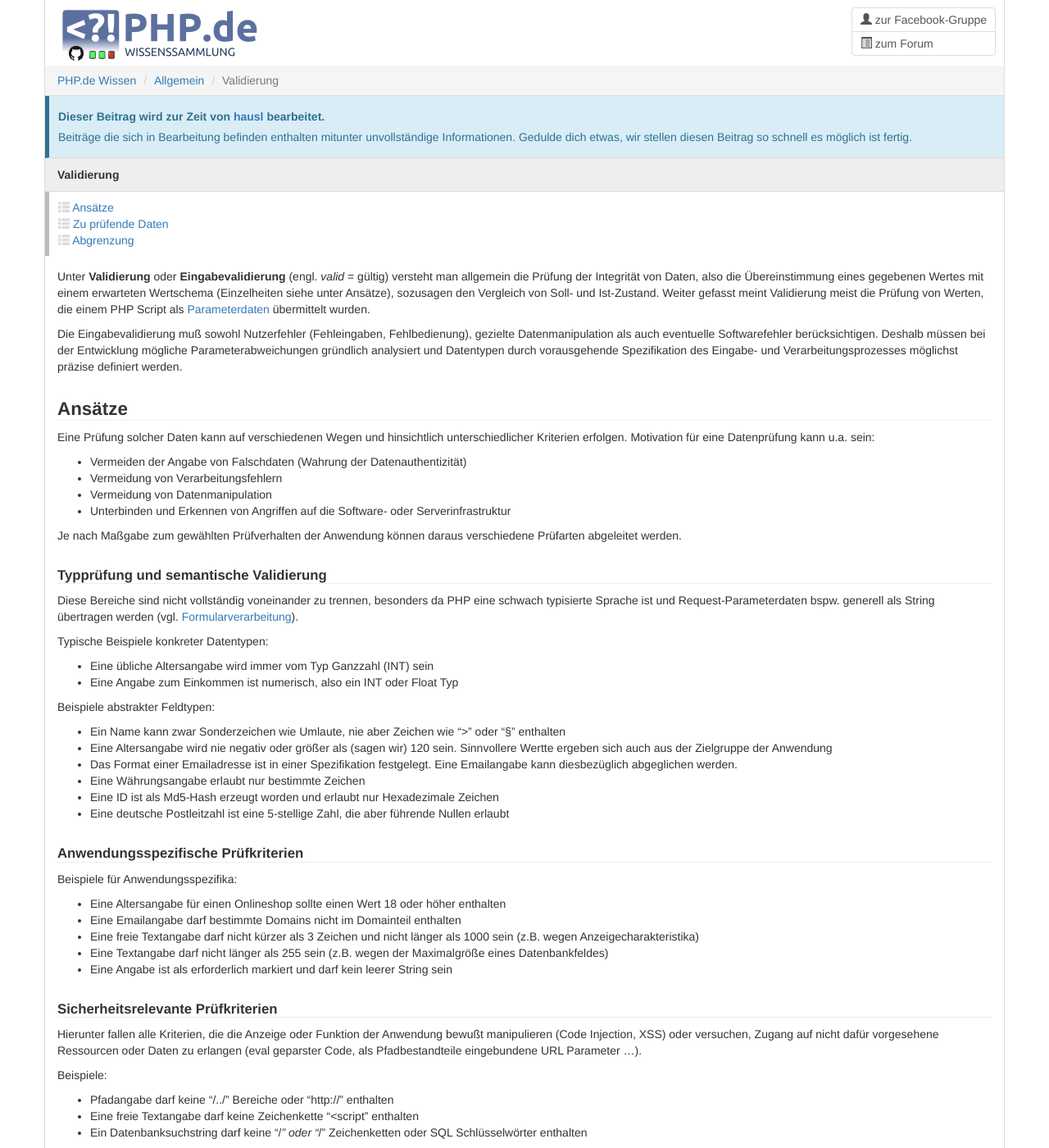
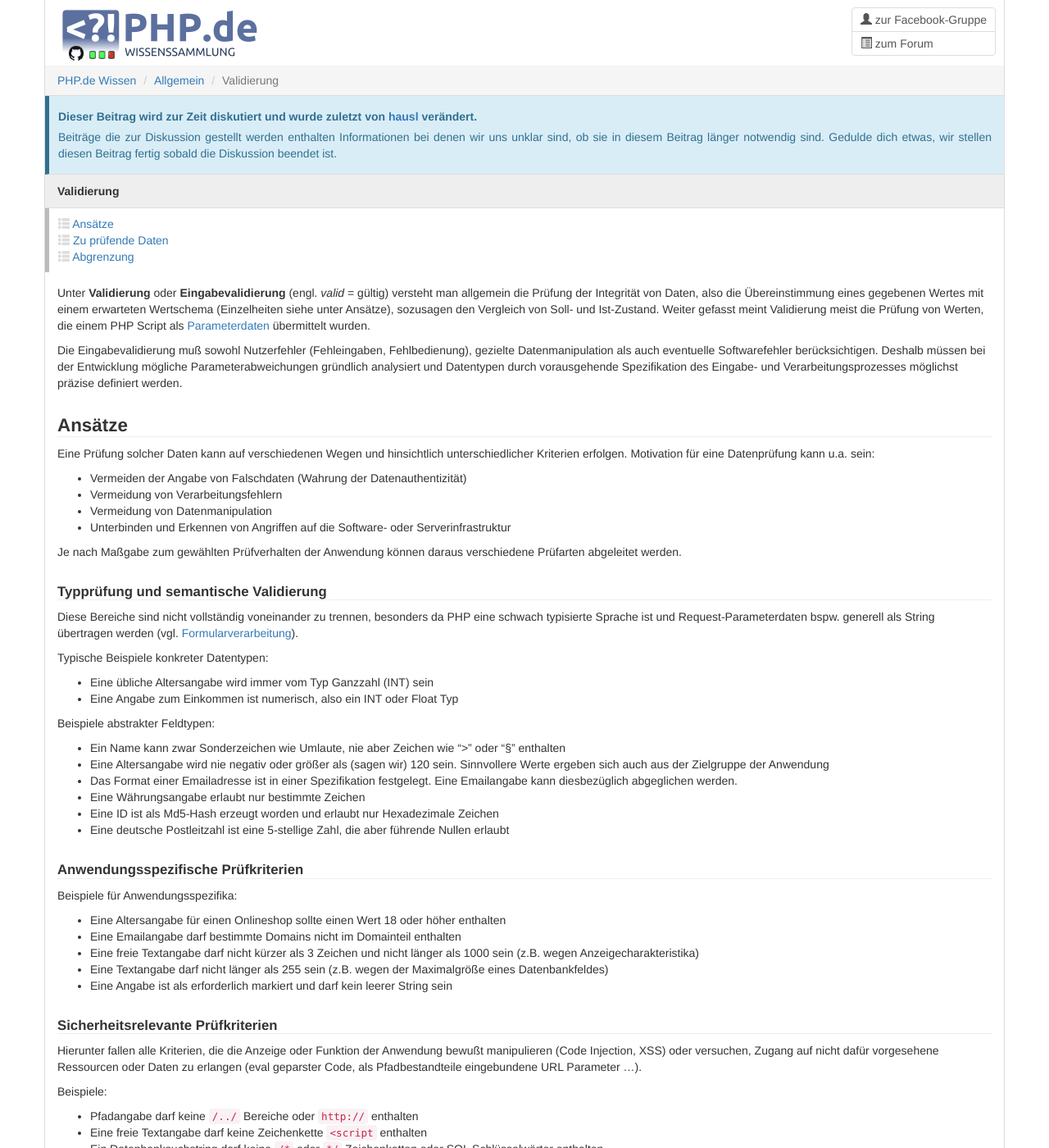
Before and after one commit to php-de/php-de.github.io, a Jekyll site: the page built from general/validierung.md, in a window 1280 px wide and 1400 px high. Shown: the whole window at 82% size. Built offline with Jekyll 4.4.1, drawn with Linux system fonts in a browser that asks for light colours; nearby versions of some CDN libraries; some of the changed text lies outside the part shown.

Commit message:
Update validierung.md

```diff
--- a/general/validierung.md
+++ b/general/validierung.md
@@ -53,7 +53,7 @@
 Beispiele abstrakter Feldtypen:
 
 - Ein Name kann zwar Sonderzeichen wie Umlaute, nie aber Zeichen wie ">" oder "§" enthalten
-- Eine Altersangabe wird nie negativ oder größer als (sagen wir) 120 sein. Sinnvollere Wertte ergeben sich auch aus der Zielgruppe der Anwendung
+- Eine Altersangabe wird nie negativ oder größer als (sagen wir) 120 sein. Sinnvollere Werte ergeben sich auch aus der Zielgruppe der Anwendung
 - Das Format einer Emailadresse ist in einer Spezifikation festgelegt. Eine Emailangabe kann diesbezüglich abgeglichen werden.
 - Eine Währungsangabe erlaubt nur bestimmte Zeichen
 - Eine ID ist als Md5-Hash erzeugt worden und erlaubt nur Hexadezimale Zeichen
@@ -76,9 +76,9 @@
 
 Beispiele:
 
-- Pfadangabe darf keine "/../" Bereiche oder "http://" enthalten
-- Eine freie Textangabe darf keine Zeichenkette "<script" enthalten
-- Ein Datenbanksuchstring darf keine "/*" oder "*/" Zeichenketten oder SQL Schlüsselwörter enthalten
+- Pfadangabe darf keine `/../` Bereiche oder `http://` enthalten
+- Eine freie Textangabe darf keine Zeichenkette `<script` enthalten
+- Ein Datenbanksuchstring darf keine `/*` oder `*/` Zeichenketten oder SQL Schlüsselwörter enthalten
 
 Je nach Toleranz der Anwendung können folgende Fehler als Angriffsversuch oder weniger restriktiv als Fehleingabe kategorisiert und dementsprechend verarbeitet werden:
 
@@ -98,7 +98,6 @@
 Generell gilt:
 
 <div class="alert alert-info"><strong>Merke: </strong>Alle vom Client aus übersendeten Daten sind zu validieren und/oder zu filtern.<br>
-<br>
 (Leitsatz: *never trust user input* – vertraue niemals Nutzereingaben)</div>
 
 
```
Also changed, not shown: other parts of general/validierung.md (+1 -1 lines).
